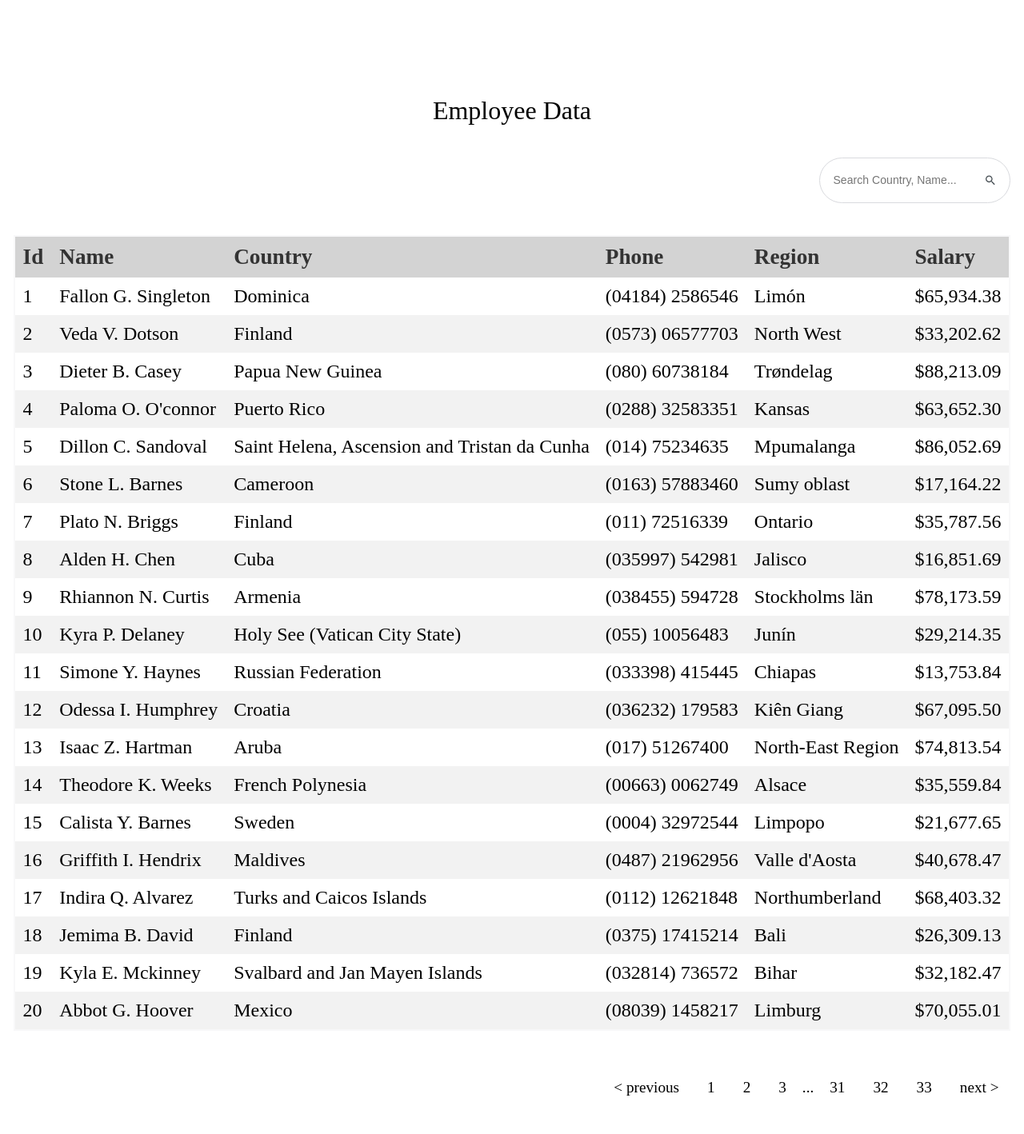
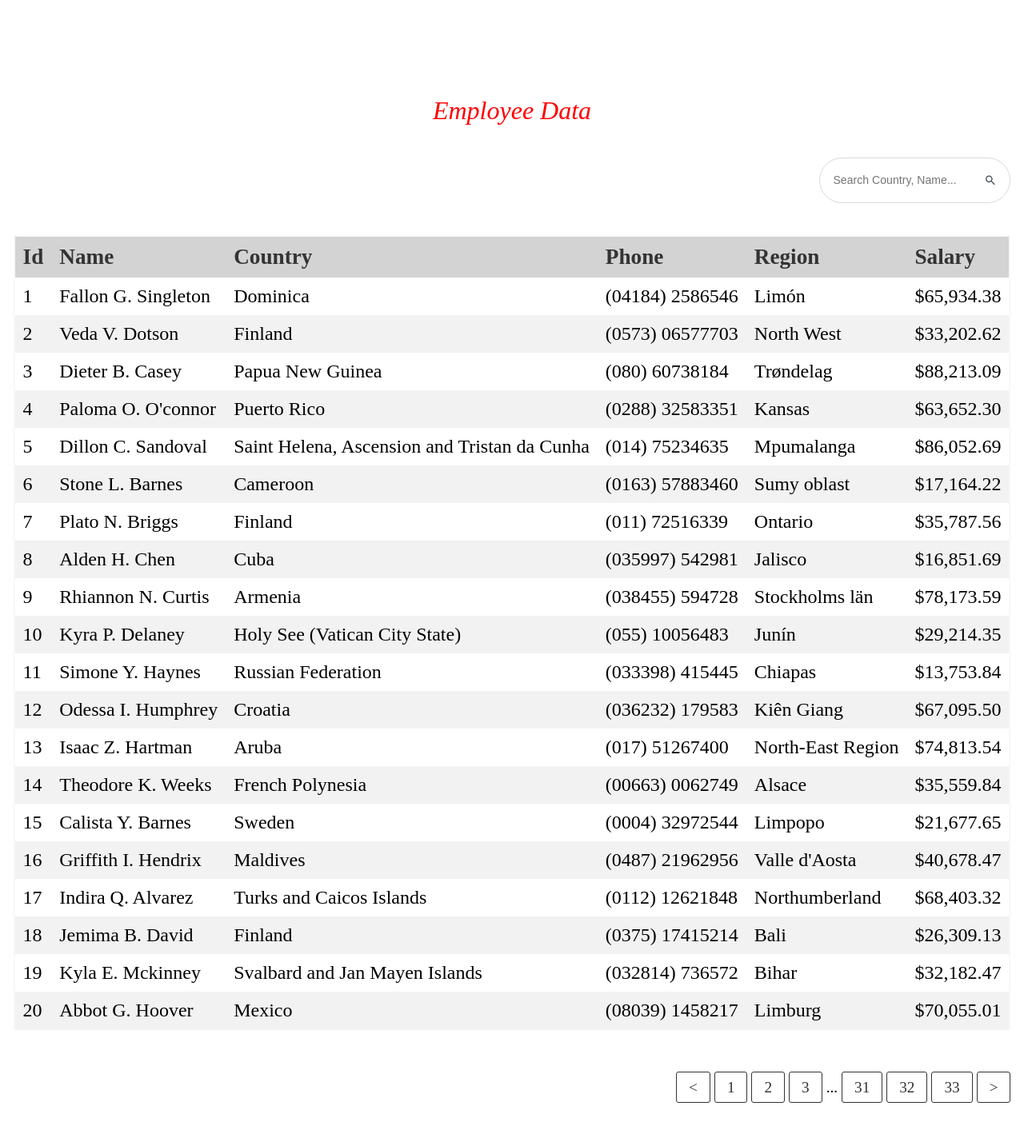
Before and after one commit to Emmanuel-Ezekiel/ki-vesd-test, a React (Create React App) app: page / in a window 1280 px wide. Shown: the top 1418 px of the page at 80% size. Built offline with nearby package versions, Linux system fonts and the light colour scheme.

Commit message:
worked on the table

```diff
--- a/src/App.js
+++ b/src/App.js
@@ -60,6 +60,7 @@ function App() {
   const currentItems = filteredData.slice(dataOffset, endOffset);
   const pageCount = Math.ceil(filteredData.length / datasPerPage);
 
+
   /**
    * Handles the click event on a pagination button.
    * @param {object} event - The click event object.
@@ -68,6 +69,7 @@ function App() {
     const newOffset = (event.selected * datasPerPage) % filteredData.length;
     setDataOffset(newOffset);
   };
+
 
   /**
    * Handles the search event.
--- a/src/components/Table/table.jsx
+++ b/src/components/Table/table.jsx
@@ -47,13 +47,14 @@ const Table = ({
           ))}
         </tbody>
       </table>
+
       <ReactPaginate
         breakLabel="..."
-        nextLabel="next >"
+        nextLabel=">"
         onPageChange={handlePageClick}
         pageRangeDisplayed={3}
         pageCount={itemsPerPage}
-        previousLabel="< previous"
+        previousLabel="<"
         renderOnZeroPageCount={null}
         containerClassName="pagination"
         pageLinkClassName="page-num"
--- a/src/styles/components/_searchQuery.scss
+++ b/src/styles/components/_searchQuery.scss
@@ -8,6 +8,8 @@
   border: 1px solid  #d9dade;
   background:  #fff;
   cursor: pointer;
+
+
 
   input {
     color:  #a0aec0;
--- a/src/styles/components/_table.scss
+++ b/src/styles/components/_table.scss
@@ -12,7 +12,8 @@ table {
   border: 2px solid var(--main-grey-01, #f8f8f9);
   @include toRem(border-radius, 24);
 
-  th, td {
+  th,
+  td {
     padding: 10px;
     text-align: left;
   }
@@ -26,6 +27,7 @@ table {
   tbody {
     tr {
       @include toRem(font-size, 24);
+      padding: 14px 140px 14px 27px;
       font-weight: 400;
       &:hover {
         background-color: $table-row-hover-color;
@@ -38,7 +40,8 @@ table {
   }
 
   @media (max-width: 768px) {
-    th, td {
+    th,
+    td {
       display: block;
       width: 100%;
     }
@@ -65,7 +68,6 @@ table {
   }
 }
 
-
 .pagination {
   list-style: none;
   display: flex;
@@ -80,13 +82,17 @@ table {
     cursor: pointer;
     border-radius: 3px;
     font-weight: 400;
+    border: 1px solid;
+    color: rgb(50, 50, 48);
 
     &:hover {
       // color: #fff;
+
       border-color: $table-row-hover-color;
     }
 
     &:active {
+      border: 1px solid;
       background-color: $table-bg-color;
     }
   }
--- a/src/styles/pages/_home.scss
+++ b/src/styles/pages/_home.scss
@@ -9,6 +9,8 @@
 
   h1 {
     @include toRem(font-size, 32);
+    font-style: italic !important;
+    color: red;
     font-weight: 400;
   }
 
```
Also changed, not shown: 1 other file (tests, documents, lock files or other folders). Lines whose indentation alone changed are shown as unchanged.
